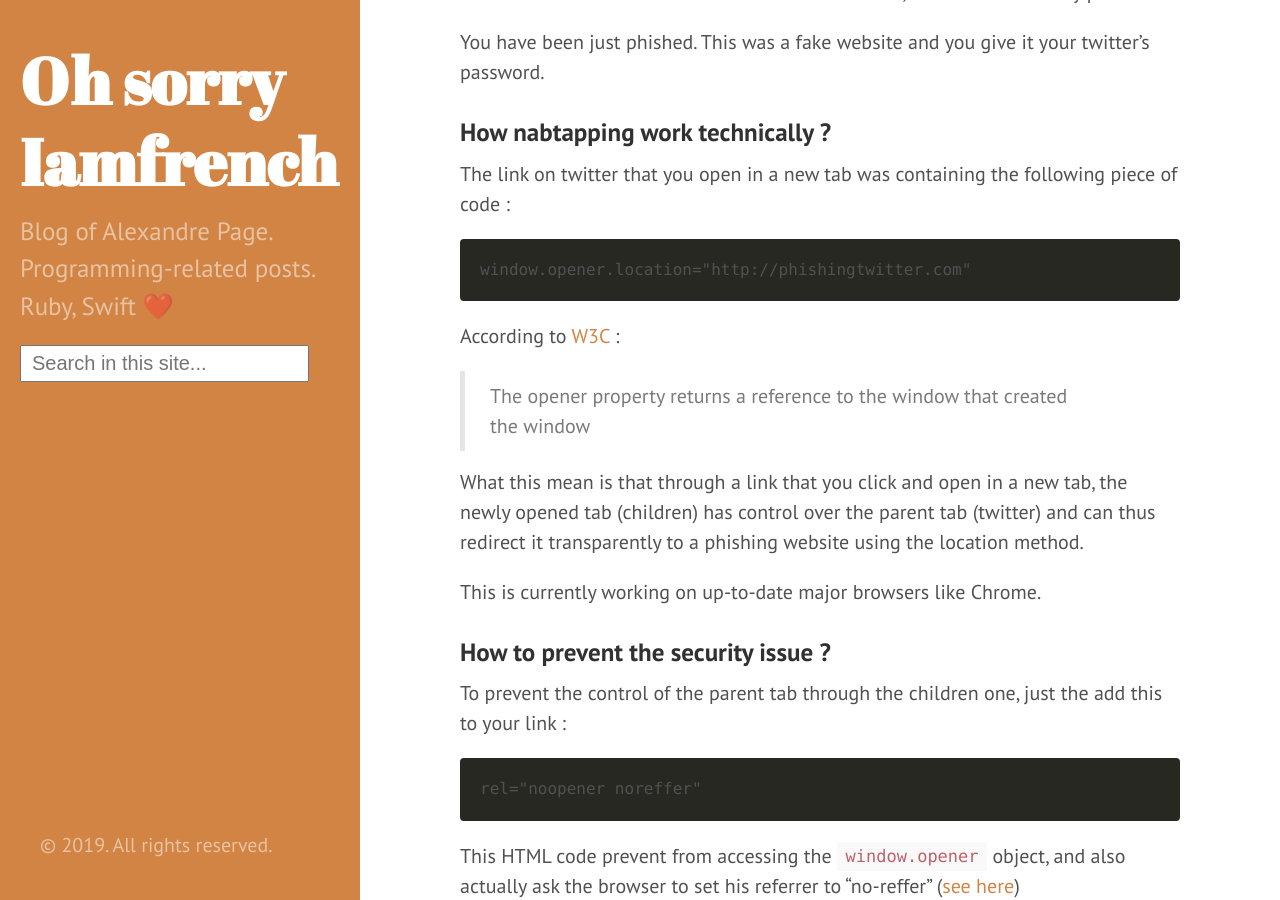
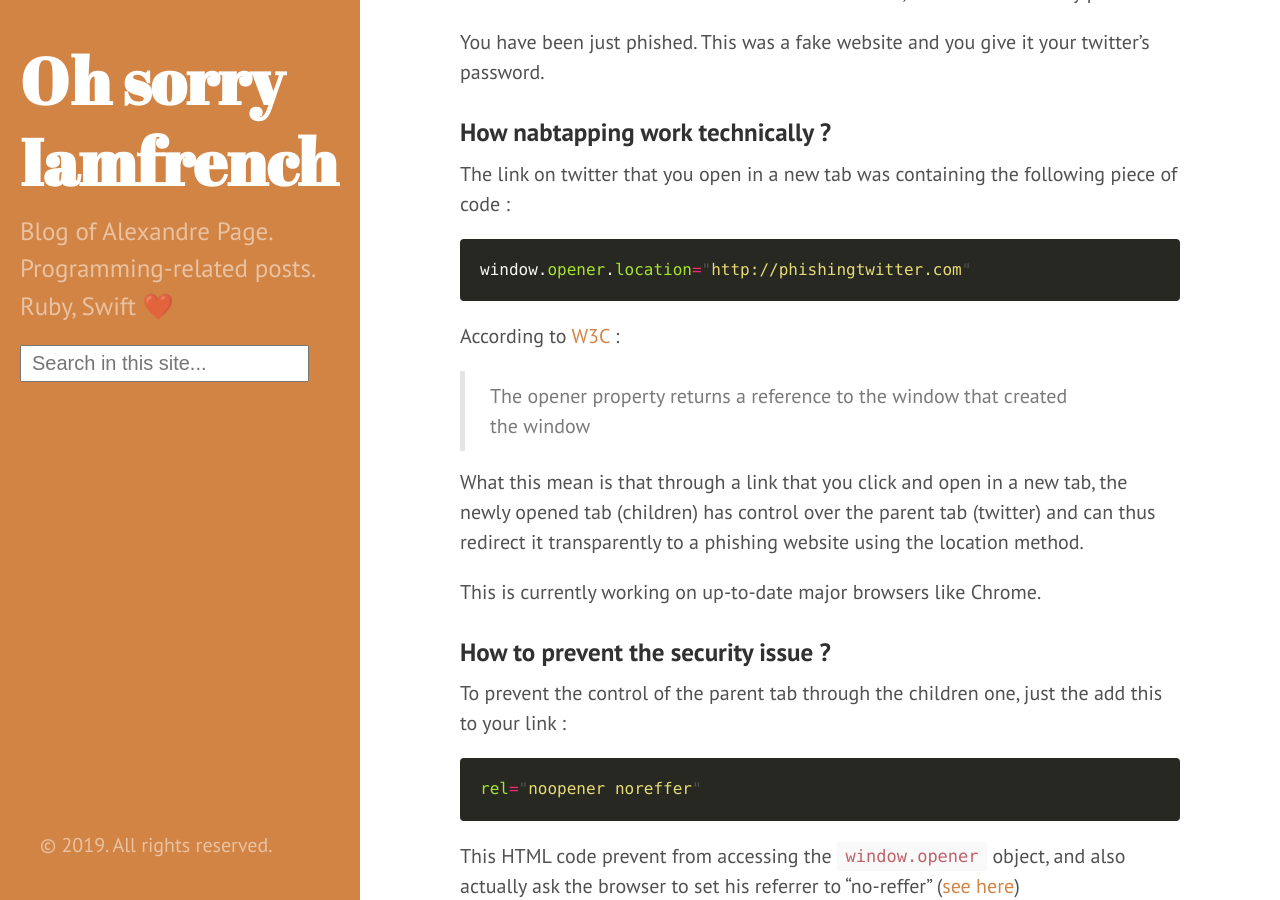
Before and after one commit to pagealexandre/pagealexandre.github.io, a Jekyll site: the page built from _posts/2018-08-17-tabnabbing.md, in a window 1280 px wide and 900 px high, scrolled down 654 px. Built offline with Jekyll 4.4.1, drawn with Linux system fonts in a browser that asks for light colours; nearby versions of some CDN libraries; comment, search, counter and statistics services are not loaded.

Commit message:
fix(article): specifying the language for snippet code for better ui

````diff
--- a/_posts/2018-08-17-tabnabbing.md
+++ b/_posts/2018-08-17-tabnabbing.md
@@ -21,7 +21,7 @@ You have been just phished. This was a fake website and you give it your twitter
 
 The link on twitter that you open in a new tab was containing the following piece of code :
 
-```
+```javascript
 window.opener.location="http://phishingtwitter.com"
 ```
 
@@ -34,7 +34,7 @@ This is currently working on up-to-date major browsers like Chrome.
 
 ### How to prevent the security issue ?
 To prevent the control of the parent tab through the children one, just the add this to your link :
-```
+```javascript
 rel="noopener noreffer"
 ```
 
````
Also changed, not shown: _posts/2018-06-30-orm-optimization.md (+3 -3 lines).
